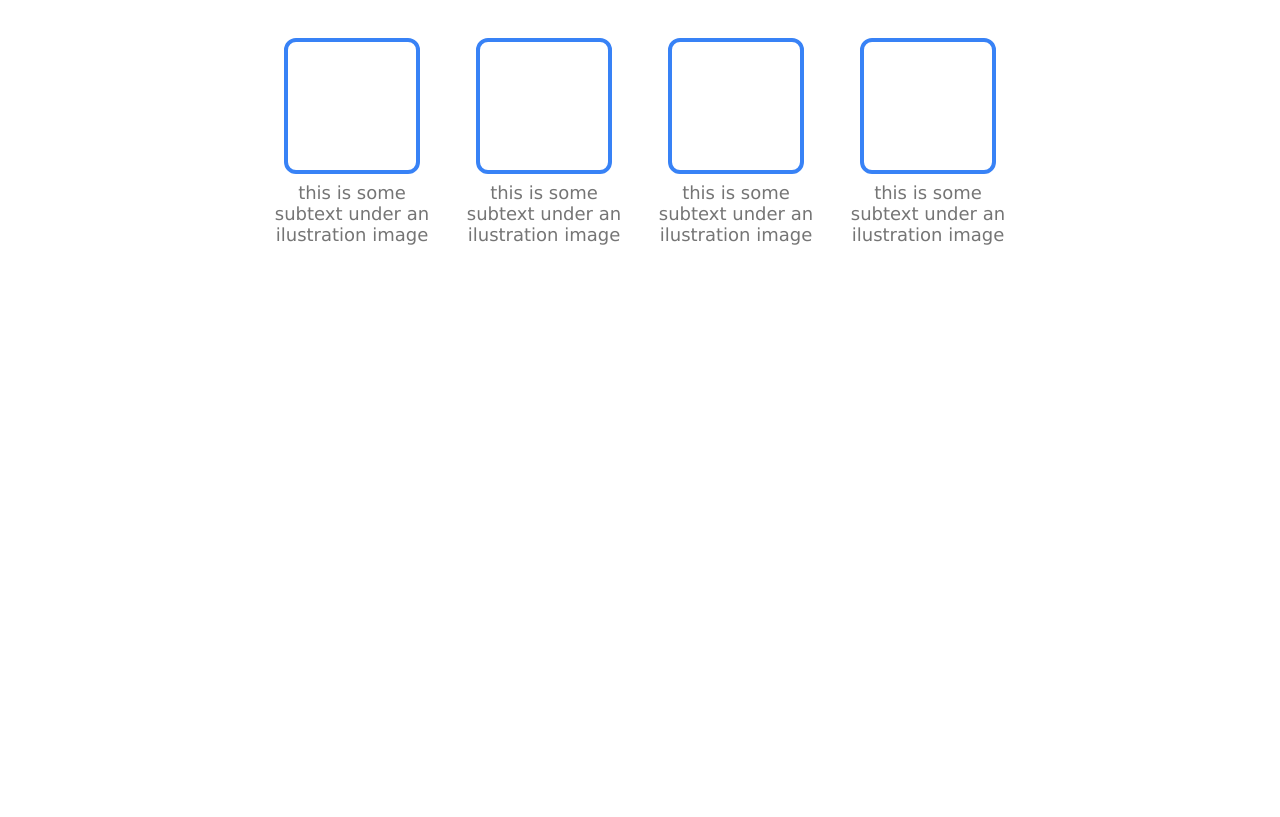
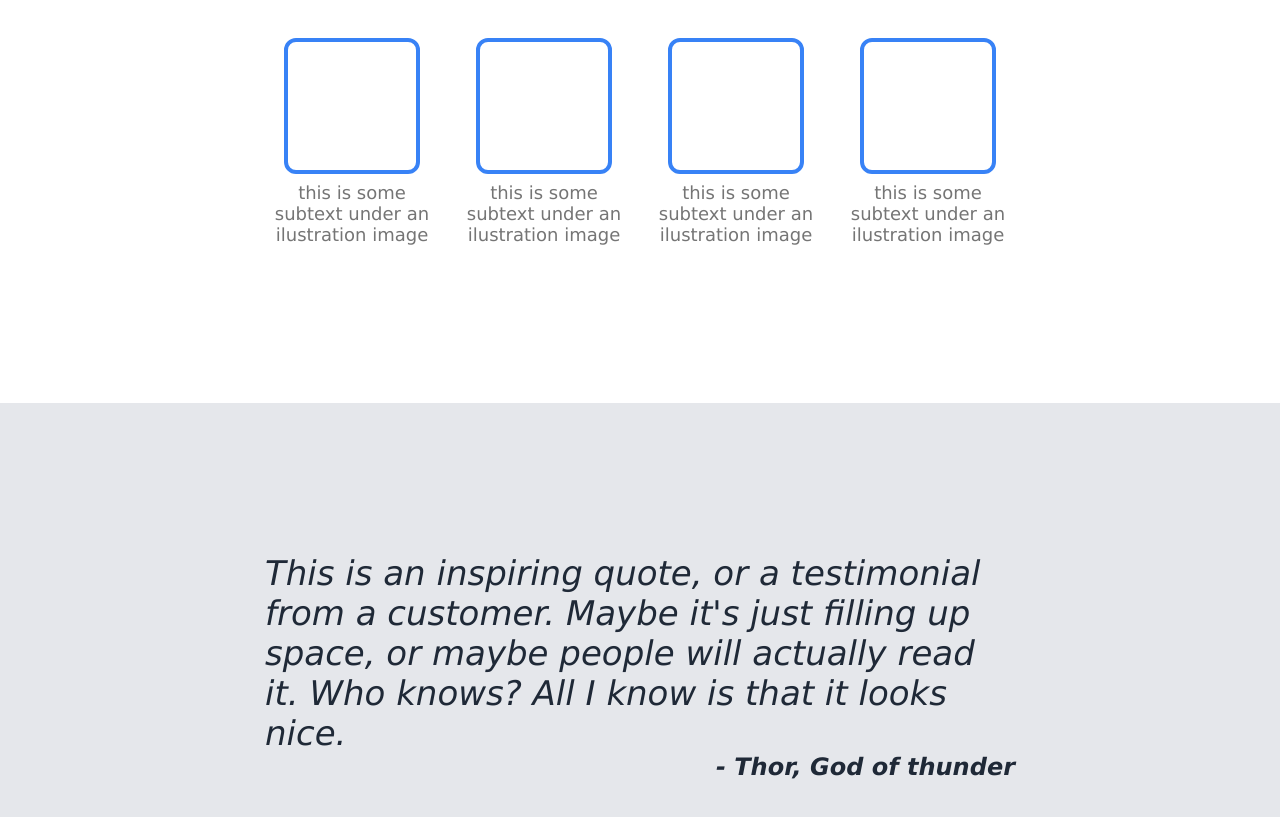
Before and after one commit to MatMetZelva/FLexbox-page, a plain HTML site: page index.html in a window 1280 px wide. Shown: the part 693-1510 px from the top of the page. Before the commit the page ends 946 px from the top, so only its background shows below. Drawn offline with Linux system fonts and the light colour scheme.

Commit message:
header+information+quote part done

```diff
--- a/index.html
+++ b/index.html
@@ -61,8 +61,11 @@
     </div>
 
 
-    <div>
-
+    <div class="quote">
+        <div class=>
+            <p>This is an inspiring quote, or a testimonial from a customer. Maybe it's just filling up space, or maybe people will actually read it. Who knows? All I know is that it looks nice.</p>
+            <p id = "signature">- Thor, God of thunder</p>
+        </div>
     </div>
 
 
--- a/styles.css
+++ b/styles.css
@@ -80,6 +80,7 @@ img {
     display: flex;
     flex-direction: column;
     align-items: center;
+    margin-bottom: 150px;
 }
 
 .information .title {
@@ -114,8 +115,45 @@ img {
 
 }
 
-.content {
+.information .content {
     display: flex;
+    flex-wrap: wrap;
+}
+
+
+
+/*quote*/
+
+.quote {
+    background-color: #E5E7EB;
+    display: flex;
+    justify-content: center;
+    align-items: center;
+}
+
+
+
+.quote p {
+    color: #1F2937;
+    font-size: 34px;
+    font-style: italic;
+    margin: 0;
+    padding: 0;
+}
+
+.quote div {
+    display: flex;
+    flex-direction: column;
+    justify-content: center;
+    align-items: center;
+    margin: 150px;
+    max-width: 750px;
+}
+
+#signature {
+    font-weight: 700;
+    font-size: 24px;
+    align-self: flex-end;
 }
 
 
```
